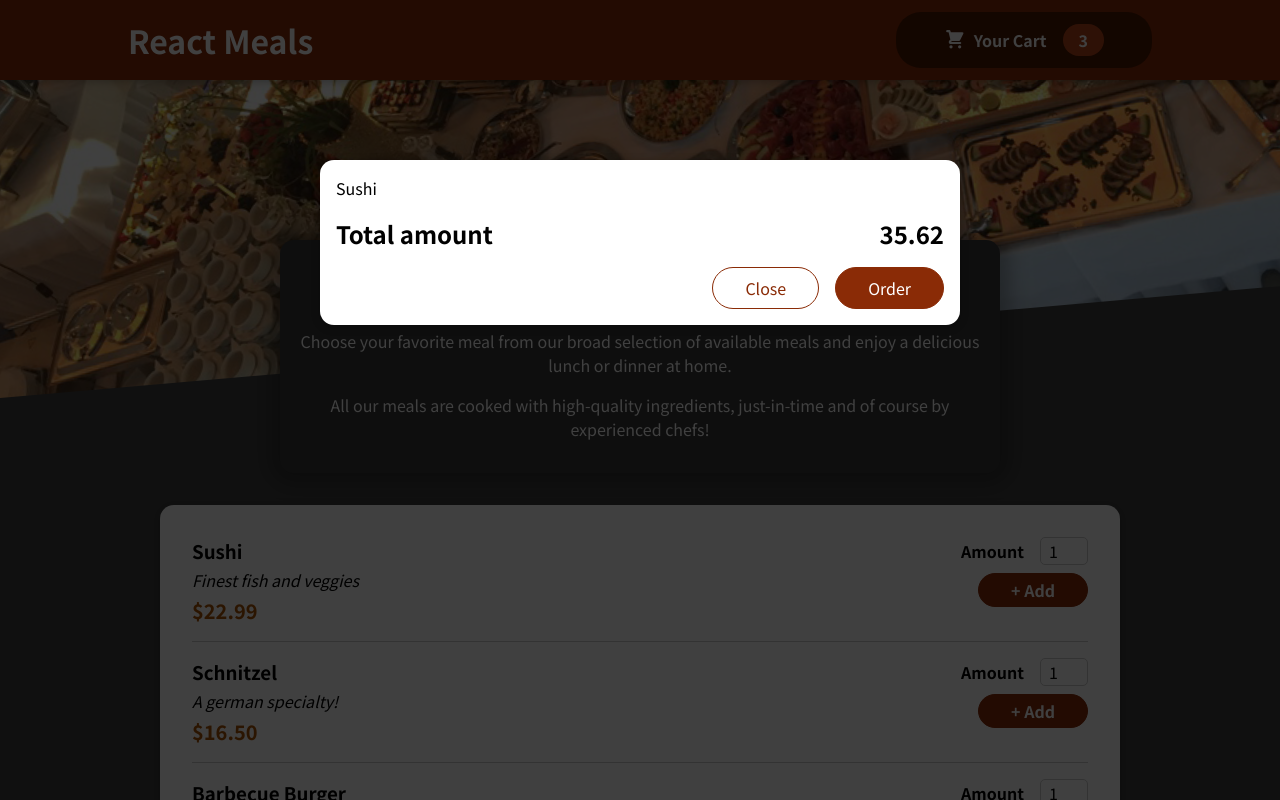
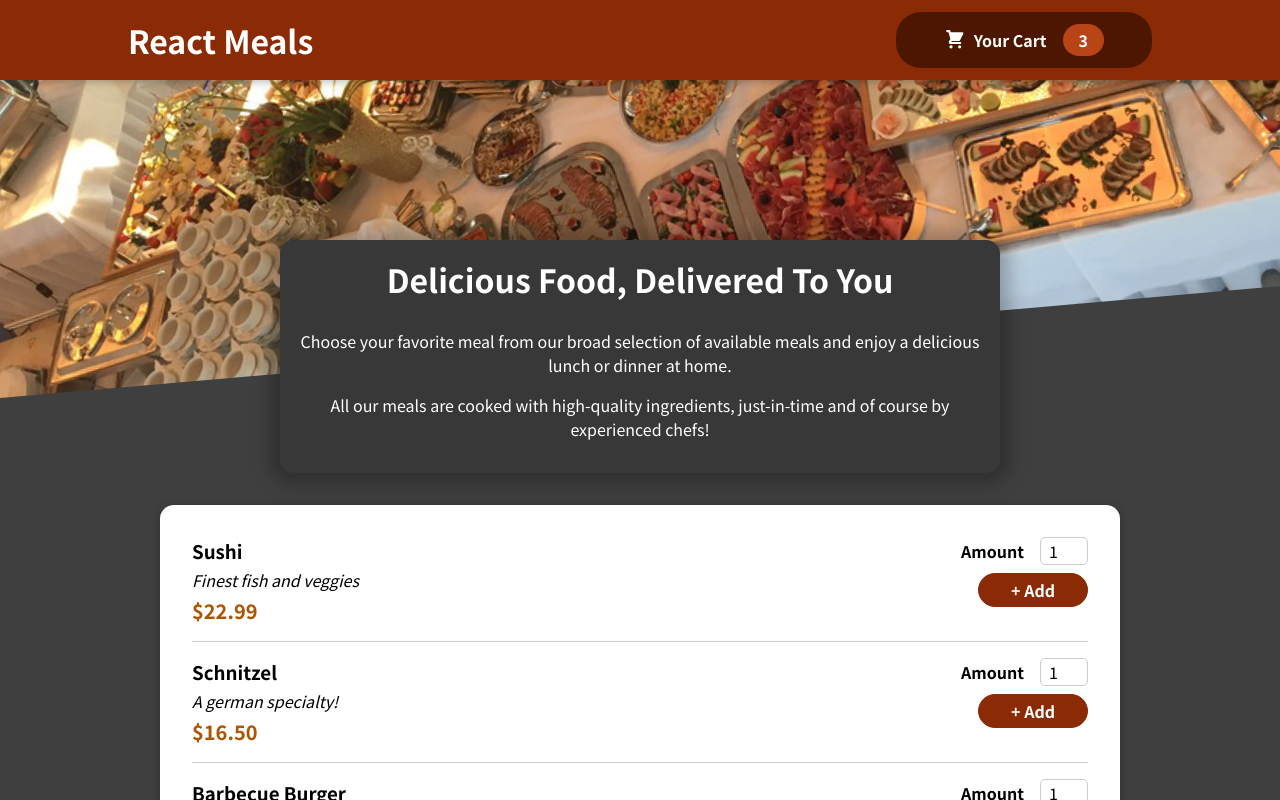
Before and after one commit to RailMazgutov/react-course, a React (Create React App) app in the folder eten-bestellen/: page / in a window 1280 px wide. Shown: the top 800 px of the page. Built offline with nearby package versions, Linux system fonts and the light colour scheme.

Commit message:
feat eten-bestellen: close cart modal

```diff
--- a/eten-bestellen/src/App.js
+++ b/eten-bestellen/src/App.js
@@ -1,12 +1,22 @@
 import Header from "./components/Layout/Header";
 import Meals from "./components/Meals/Meals";
 import Cart from "./components/Cart/Cart";
+import {useState} from "react";
 
 function App() {
+    const [cartIsShown, setCartIsShown] = useState(false);
+
+    const showCartHandler = () => {
+        setCartIsShown(true);
+    };
+
+    const hideCart = () => {
+        setCartIsShown(false);
+    };
     return (
         <>
-            <Cart/>
-            <Header/>
+            {cartIsShown && <Cart onClose={hideCart}/>}
+            <Header onShowCart={showCartHandler}/>
             <main>
                 <Meals/>
             </main>
--- a/eten-bestellen/src/components/Cart/Cart.js
+++ b/eten-bestellen/src/components/Cart/Cart.js
@@ -3,7 +3,7 @@ import Modal from "../UI/Modal";
 
 const Cart = (props) => {
     const cartItems = [{id: 'c1', name:'Sushi', amount:2, price: 12.99}].map(item => <li>{item.name}</li>);
-    return <Modal>
+    return <Modal onClick={props.onClose}>
         <ul className={styles['cart-items']}>
             {cartItems}
         </ul>
@@ -12,7 +12,7 @@ const Cart = (props) => {
             <span>35.62</span>
         </div>
         <div className={styles.actions}>
-            <button className={styles['button--alt']}>Close</button>
+            <button className={styles['button--alt']} onClick={props.onClose}>Close</button>
             <button className={styles.button}>Order</button>
         </div>
     </Modal>;
--- a/eten-bestellen/src/components/Layout/Header.js
+++ b/eten-bestellen/src/components/Layout/Header.js
@@ -8,7 +8,7 @@ const Header = (props) => {
         <>
             <header className={styles.header}>
                 <h1>React Meals</h1>
-                <HeaderCartButton/>
+                <HeaderCartButton onClick={props.onShowCart}/>
             </header>
             <div className={styles['main-image']}>
                 <img src={mealsImage} alt='A table full of delicious food'/>
--- a/eten-bestellen/src/components/Layout/HeaderCartButton.js
+++ b/eten-bestellen/src/components/Layout/HeaderCartButton.js
@@ -2,7 +2,7 @@ import styles from './HeaderCartButton.module.css'
 import CartIcon from "../Cart/CartIcon";
 
 const HeaderCartButton = (props) => {
-    return <button className={styles.button}>
+    return <button className={styles.button} onClick={props.onClick}>
         <span className={styles.icon}><CartIcon /></span>
         <span>Your Cart</span>
         <span className={styles.badge}>3</span>
--- a/eten-bestellen/src/components/UI/Modal.js
+++ b/eten-bestellen/src/components/UI/Modal.js
@@ -2,7 +2,7 @@ import styles from './Modal.module.css'
 import ReactDOM from 'react-dom';
 
 const Backdrop = (props) => {
-    return <div className={styles.backdrop} />;
+    return <div className={styles.backdrop} onClick={props.onClick}/>;
 }
 
 const ModalOverlay = (props) => {
@@ -15,7 +15,7 @@ const portalElement = document.getElementById('overlays')
 
 const Modal = (props) => {
     return <>
-        {ReactDOM.createPortal(<Backdrop/>, portalElement)}
+        {ReactDOM.createPortal(<Backdrop onClick={props.onClick}/>, portalElement)}
         {ReactDOM.createPortal(<ModalOverlay>{props.children}</ModalOverlay>, portalElement)}
     </>;
 }
```
